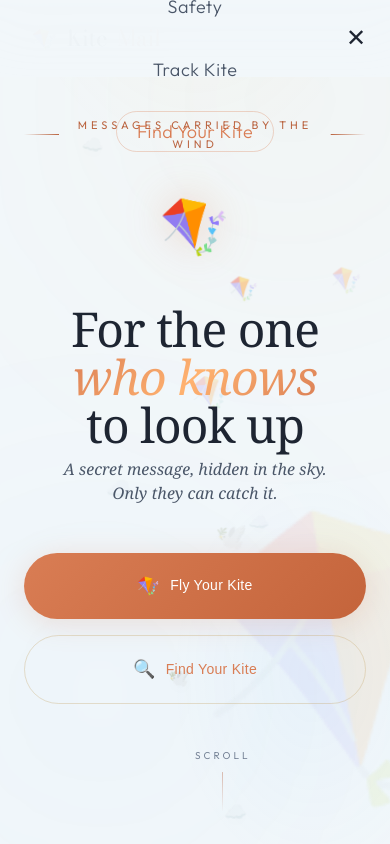
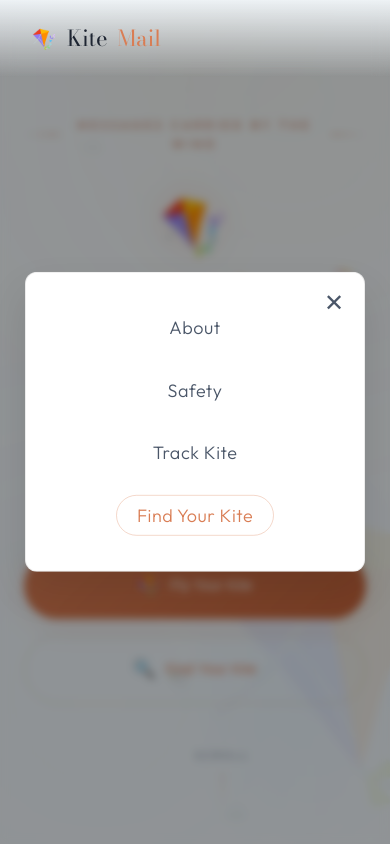
Before and after one commit to iajdaksh/kitemail, a website: page public/index.html in a window 390 px wide. Both pictures are taken after a click on the button "Menu". Shown: the top 844 px of the page. Drawn offline with nearby package versions, Linux system fonts and the light colour scheme; no server answers.

Commit message:
fixed mobile menu style

```diff
--- a/public/css/main.css
+++ b/public/css/main.css
@@ -529,6 +529,21 @@ a:hover { opacity: 0.75; }
 /* Hide nav-close on desktop by default */
 .nav-close { display: none !important; }
 
+.nav-backdrop {
+  position: fixed;
+  top: 0; left: 0; right: 0; bottom: 0;
+  background: rgba(0, 0, 0, 0.4);
+  backdrop-filter: blur(4px);
+  z-index: 99;
+  opacity: 0;
+  pointer-events: none;
+  transition: opacity var(--transition);
+}
+.nav-backdrop.open {
+  opacity: 1;
+  pointer-events: auto;
+}
+
 /* ── RESPONSIVE ────────────────────────────────────────────────────────────── */
 @media (max-width: 768px) {
   .nav-links { display: none; }
@@ -536,19 +551,29 @@ a:hover { opacity: 0.75; }
     display: flex;
     flex-direction: column;
     position: fixed;
-    top: 0; left: 0; right: 0; bottom: 0;
-    background: rgba(242,247,250,0.97);
-    backdrop-filter: blur(20px);
+    top: 50vh; left: 50%;
+    transform: translate(-50%, -50%);
+    width: 90%; max-width: 340px;
+    background: var(--bg-card);
+    border: 1px solid var(--border);
+    border-radius: var(--radius);
+    padding: 40px 24px;
+    box-shadow: 0 20px 40px rgba(0,0,0,0.1);
     align-items: center;
     justify-content: center;
     gap: 32px;
     z-index: 200;
+    animation: popIn 0.3s cubic-bezier(0.4, 0, 0.2, 1);
+  }
+  @keyframes popIn {
+    from { opacity: 0; transform: translate(-50%, -45%); }
+    to { opacity: 1; transform: translate(-50%, -50%); }
   }
   .nav-links.open a { font-size: 18px !important; }
   .nav-hamburger { display: block; z-index: 201; }
   .nav-close { display: none; }
   .nav-links.open ~ .nav-hamburger { display: none; }
-  .nav-links.open .nav-close { display: block !important; position: fixed; top: 24px; right: 24px; font-size: 24px; color: var(--cream); background: none; border: none; cursor: pointer; z-index: 202; }
+  .nav-links.open .nav-close { display: block !important; position: absolute; top: 16px; right: 20px; font-size: 24px; color: var(--muted-2); background: none; border: none; cursor: pointer; z-index: 202; }
 
   .form-row { grid-template-columns: 1fr; }
 
--- a/public/js/app.js
+++ b/public/js/app.js
@@ -32,10 +32,26 @@ function initNav() {
   closeBtn.innerHTML = '✕';
   links.prepend(closeBtn);
 
-  hamburger.addEventListener('click', () => links.classList.toggle('open'));
-  closeBtn.addEventListener('click', () => links.classList.remove('open'));
+  // Add backdrop
+  const backdrop = document.createElement('div');
+  backdrop.className = 'nav-backdrop';
+  document.body.appendChild(backdrop);
+
+  const openMenu = () => {
+    links.classList.add('open');
+    backdrop.classList.add('open');
+  };
+
+  const closeMenu = () => {
+    links.classList.remove('open');
+    backdrop.classList.remove('open');
+  };
+
+  hamburger.addEventListener('click', openMenu);
+  closeBtn.addEventListener('click', closeMenu);
+  backdrop.addEventListener('click', closeMenu);
   links.querySelectorAll('a').forEach(a => {
-    a.addEventListener('click', () => links.classList.remove('open'));
+    a.addEventListener('click', closeMenu);
   });
 }
 
```
